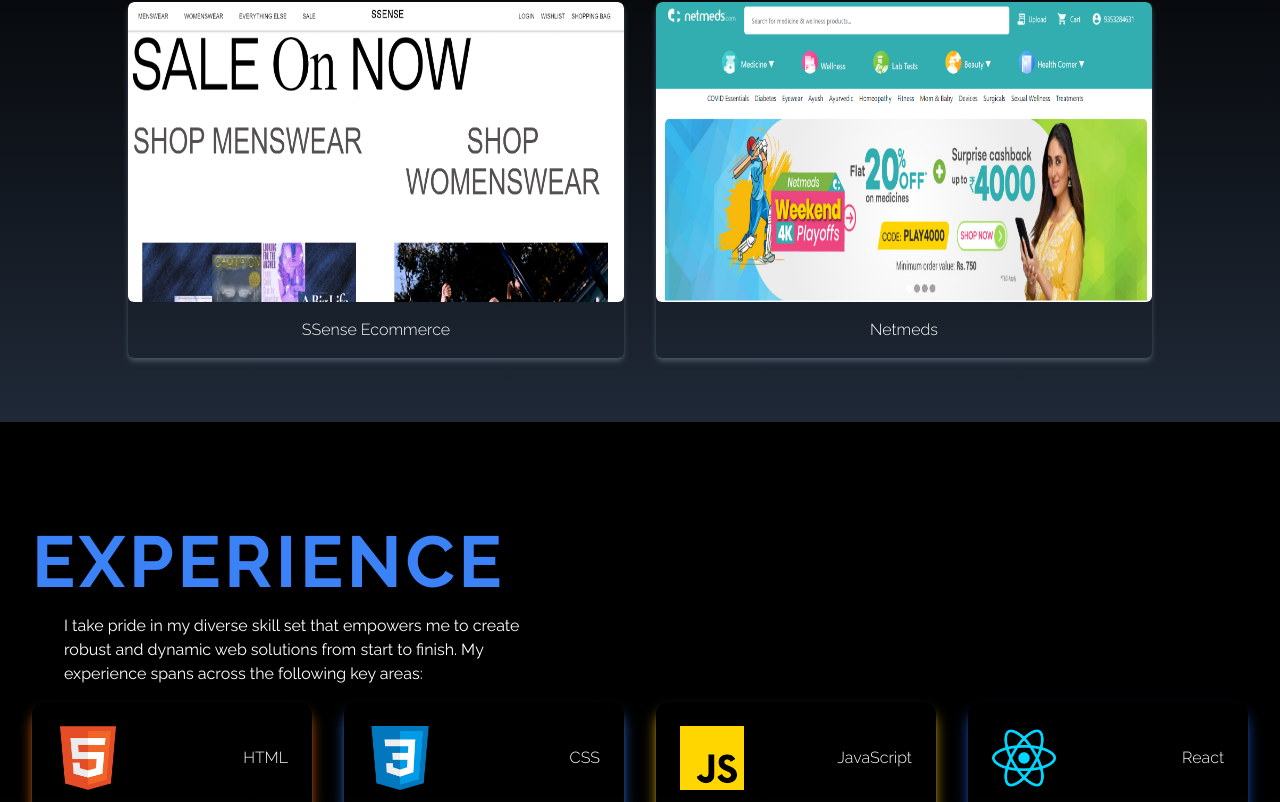
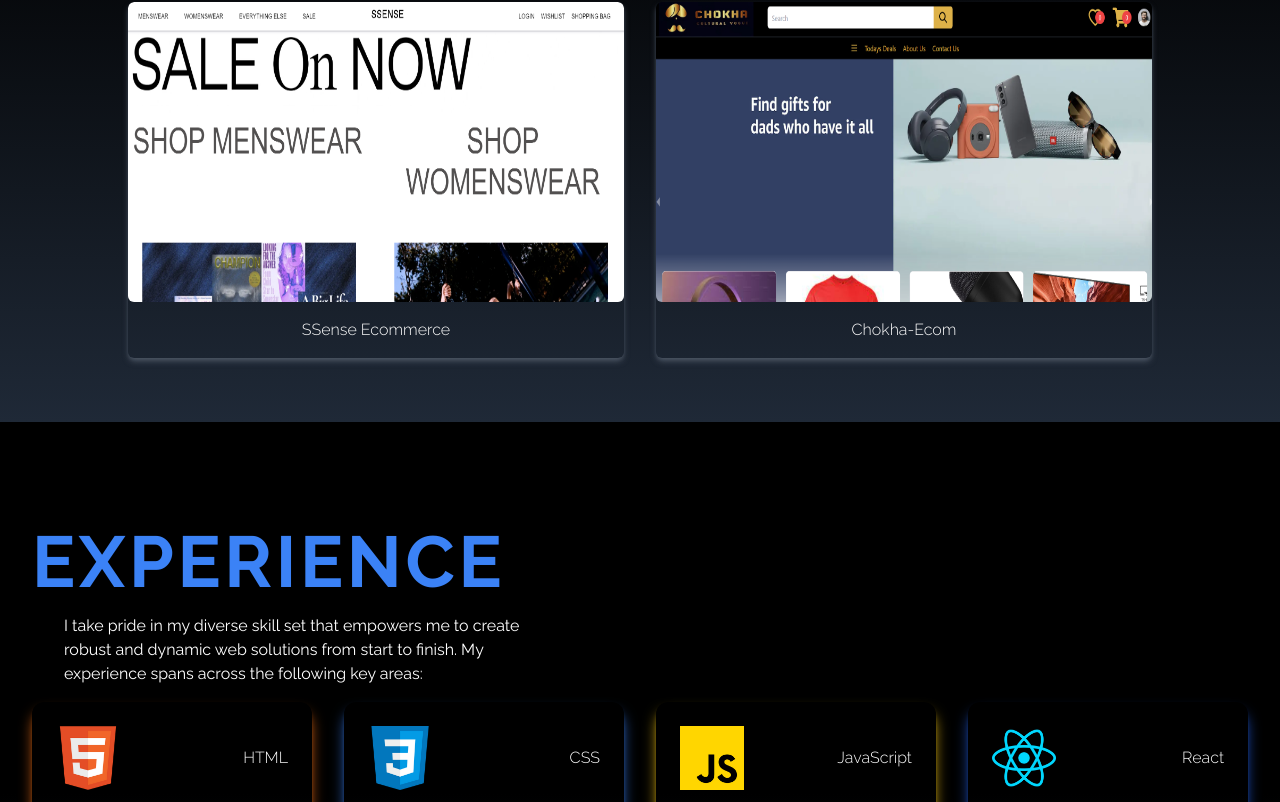
Before and after one commit to HimayunKhan/portfolio, a React (Vite) app: page / in a window 1280 px wide. Shown: the part 2298-3100 px from the top of the page. Built offline with nearby package versions, Linux system fonts and the light colour scheme.

Commit message:
chokhawebsite added in portfolio

```diff
--- a/src/components/Portfolio.jsx
+++ b/src/components/Portfolio.jsx
@@ -5,7 +5,8 @@
 import questt from "../public/assets/portfolio/questt.png";
 import amigo from "../public/assets/portfolio/amigo.png";
 import ssense from "../public/assets/portfolio/ssense.png";
-import netmeds from "../public/assets/portfolio/netmeds.png";
+// import netmeds from "../public/assets/portfolio/netmeds.png";
+import chokhaImage from "../public/assets/portfolio/chokhaImage.png";
 
 import { Link } from "react-scroll";
 // import Link from "next/link";
@@ -33,9 +34,9 @@
     },
     {
       id: 4,
-      title: "Netmeds",
-      imageSrc: netmeds,
-      url: "https://luminous-jelly-c4e3d7.netlify.app/landing",
+      title: "Chokha-Ecom",
+      imageSrc: chokhaImage,
+      url: "https://chokha-ecom.vercel.app/",
     },
   ];
 
```
Also changed, not shown: src/public/assets/portfolio/chokhaImage.png (added).
